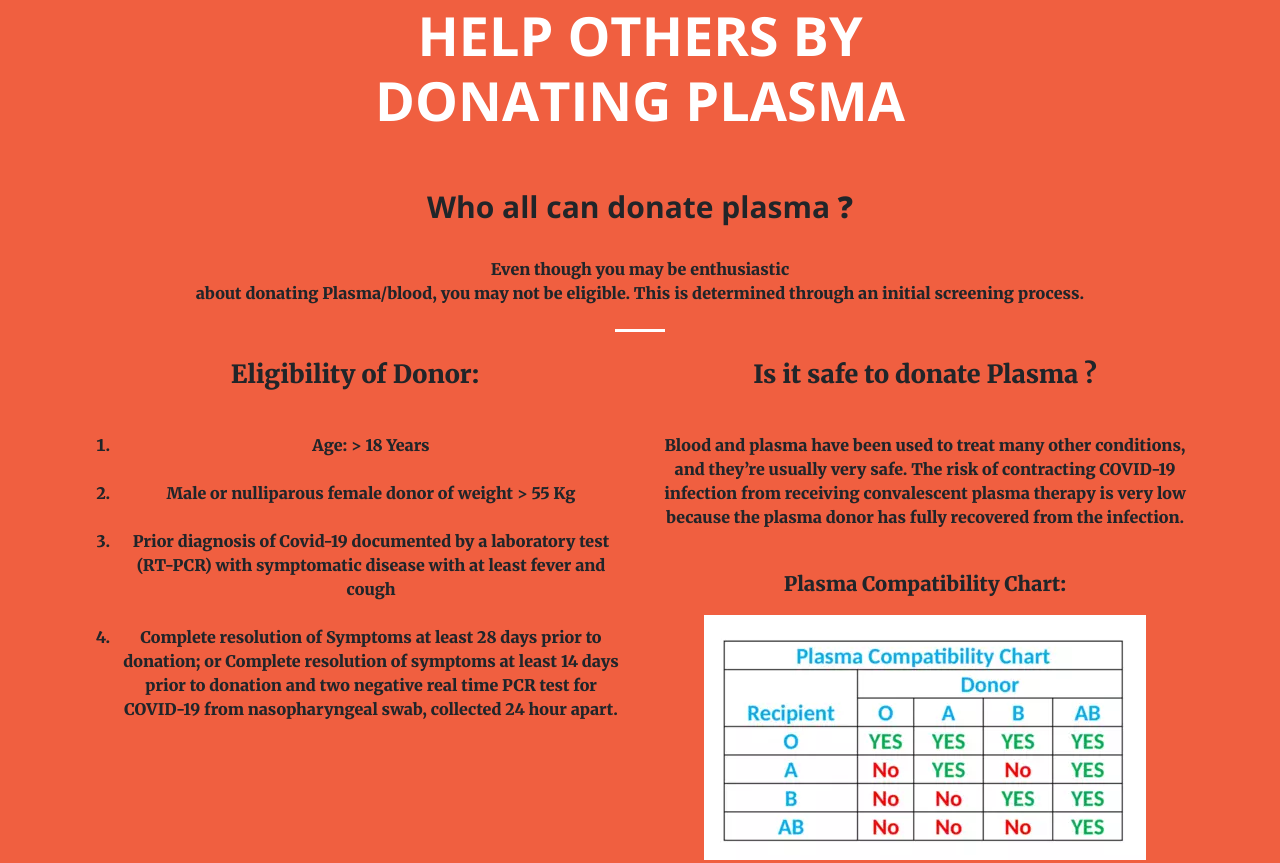
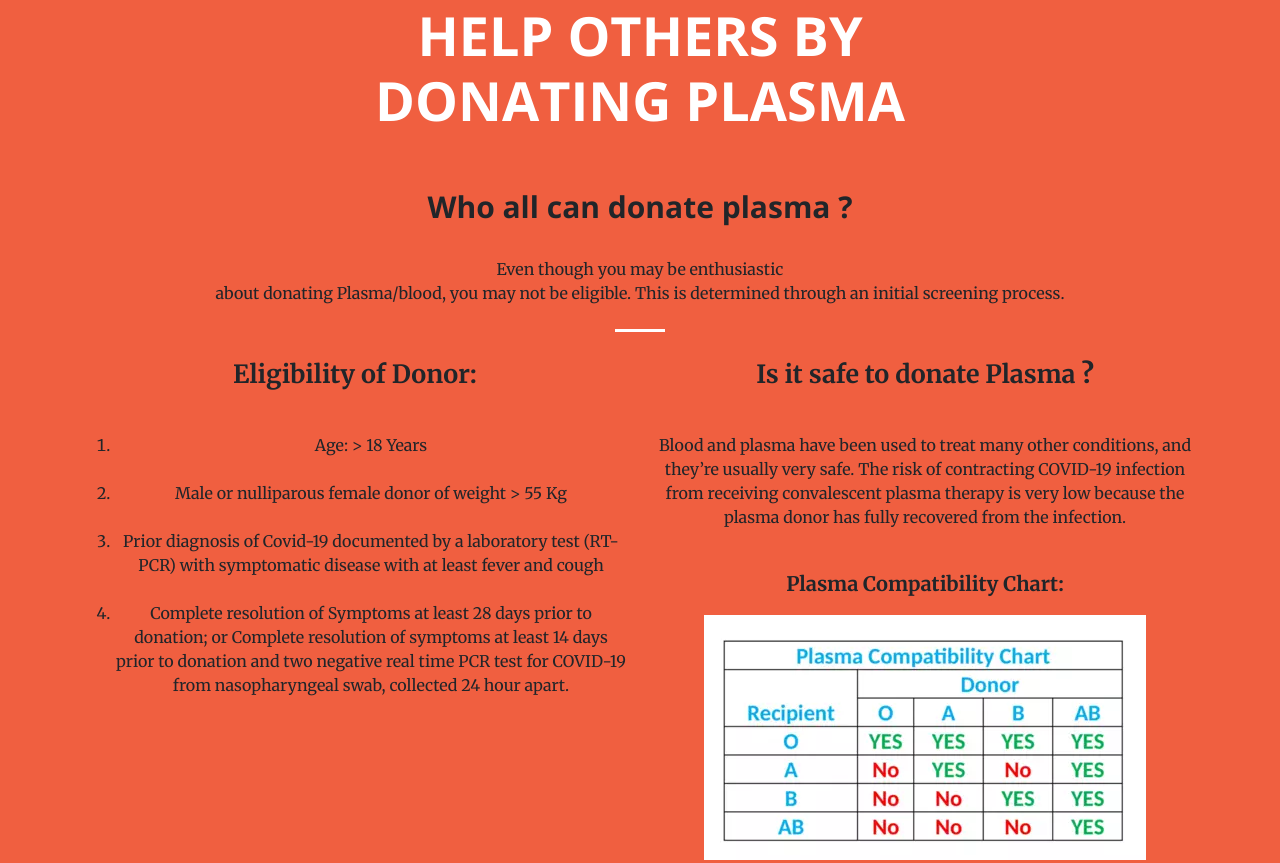
Before and after one commit to Patronus2000/Patronus2000.github.io, a plain HTML site: page covid.html in a window 1280 px wide. Shown: the part 2257-3120 px from the top of the page. Drawn offline with nearby package versions, Linux system fonts and the light colour scheme; some packages are replaced by stand-ins of ours; a script that the page names is missing.

Commit message:
Forgot that backlash is needed

```diff
--- a/covid.html
+++ b/covid.html
@@ -172,7 +172,7 @@
             <br>DONATING PLASMA
           </h2>
           <br><br>
-          <h4 style="font-size: 30px"><b>Who all can donate plasma<b> <strong style="font-weight: bolder;">?</strong></h4>
+          <h4 style="font-size: 30px"><b>Who all can donate plasma</b> <strong style="font-weight: bolder;">?</strong></h4>
           <br>
           <p>Even though you may be enthusiastic<br> about donating Plasma/blood, you may not be eligible. This is
             determined through an initial screening process.</p>
```
